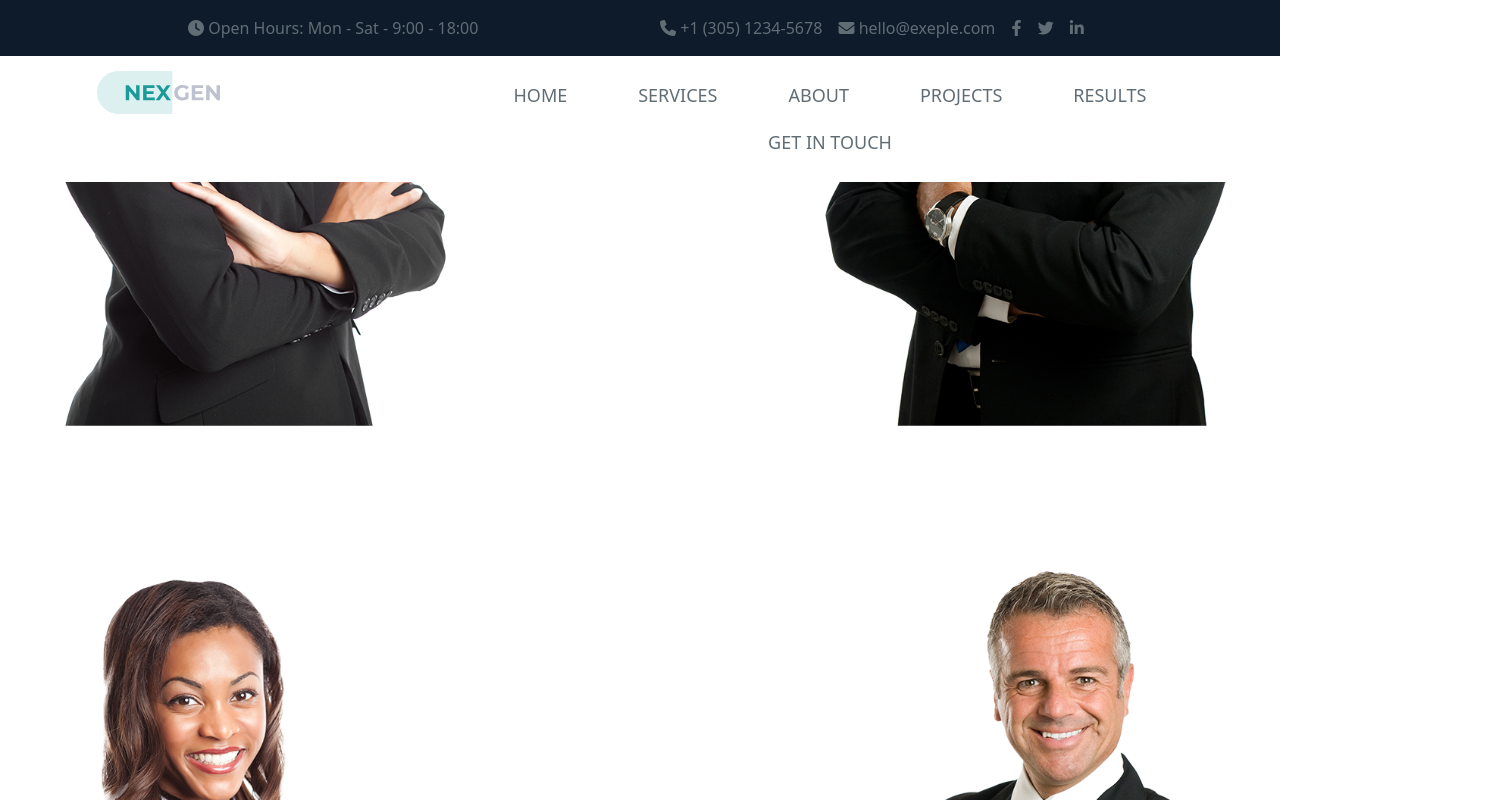
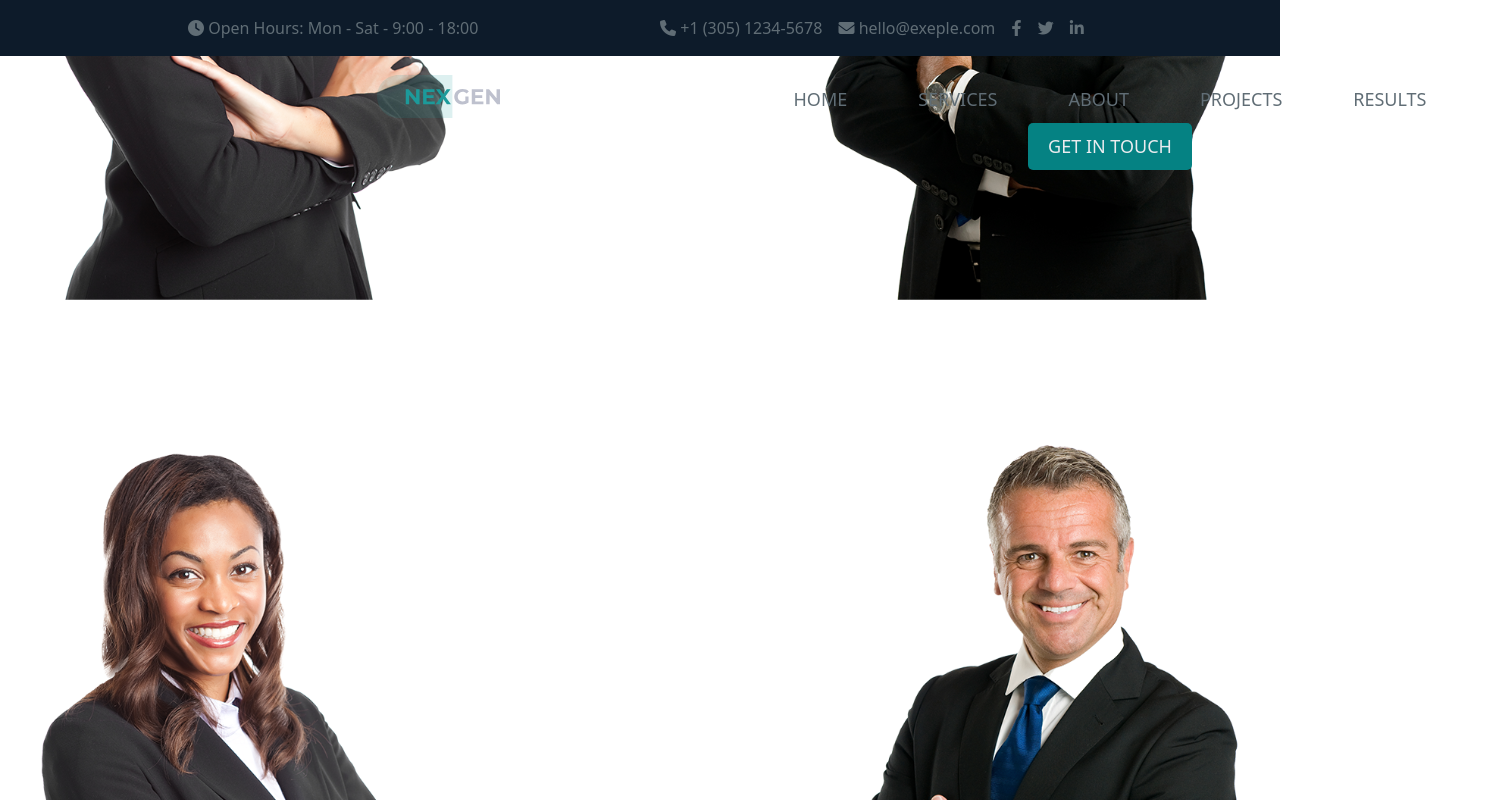
Before and after one commit to FabioCostantino84/proj-html-vuejs, a Vue app: page / in a window 1280 px wide. Shown: the top 800 px of the page, 1490 px wide, since content can reach past the window. Built offline with nearby package versions, Linux system fonts and the light colour scheme.

Commit message:
add fixed position abs top & highlight get touch

```diff
--- a/src/components/HeaderBottom.vue
+++ b/src/components/HeaderBottom.vue
@@ -11,7 +11,7 @@ export default {
 </script>
 
 <template>
-    <div class="container bg-transparent">
+    <div class="container bg-transparent position-absolute">
         <div class="row">
             <div class="col-4">
                 <img src="../assets/svg/svg-7.svg" class="" alt="">
@@ -23,7 +23,7 @@ export default {
                     <a class="nav-link" href="#">ABOUT</a>
                     <a class="nav-link" href="#">PROJECTS</a>
                     <a class="nav-link" href="#">RESULTS</a>
-                    <a class="nav-link" href="#">GET IN TOUCH</a>
+                    <a class="nav-link highlight" href="#">GET IN TOUCH</a>
                 </nav>
             </div>
         </div>
@@ -33,6 +33,11 @@ export default {
 
 <style lang="scss" scoped>
 @use '../assets/scss/partials/variables' as *;
+
+.container{
+    top: 60px;
+    left: 350px;
+}
 
 img {
     padding: 15px 40px 15px 15px;
@@ -47,9 +52,11 @@ a {
 
 }
 
-a:hover {
+a:hover, .highlight{
     background-color: $SB_verdeacqua_1;
     color: $SB_grigiochiaro;
     border-radius: 5px;
+
+
 }
 </style>
```
